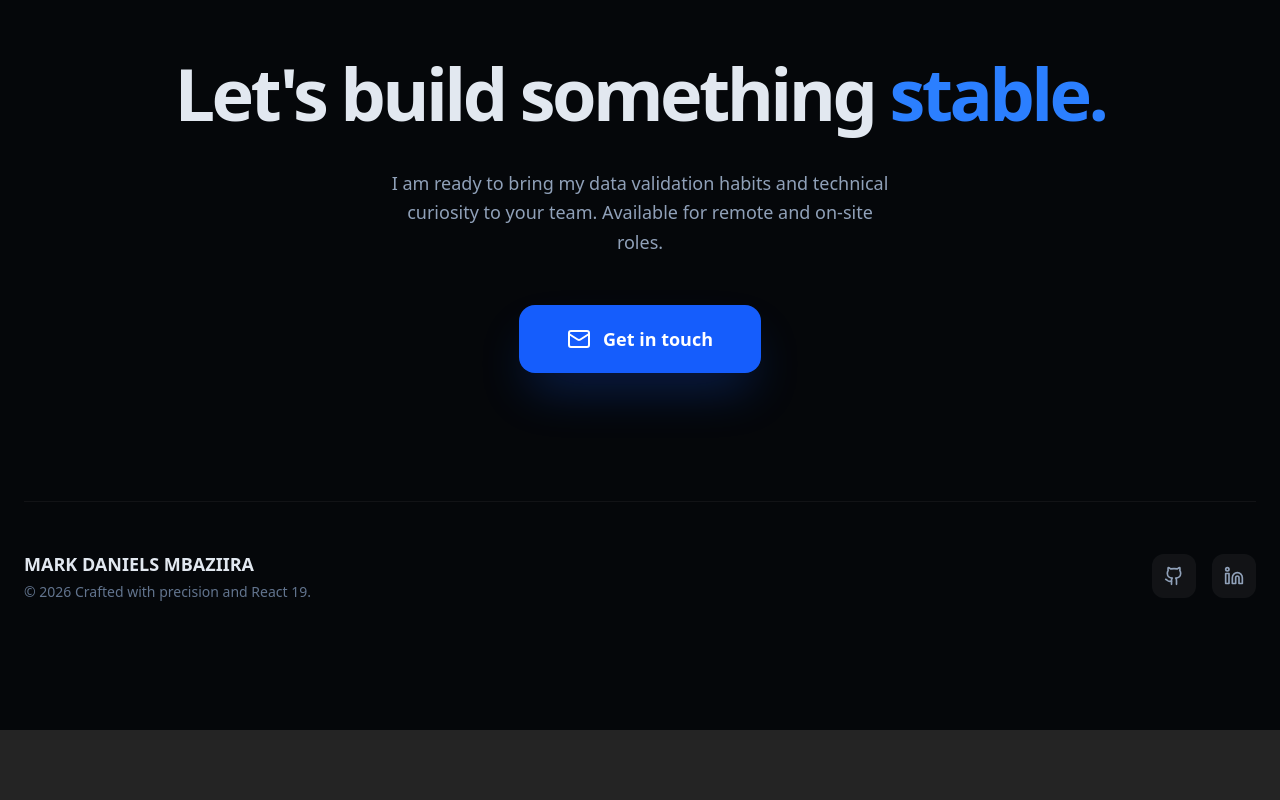
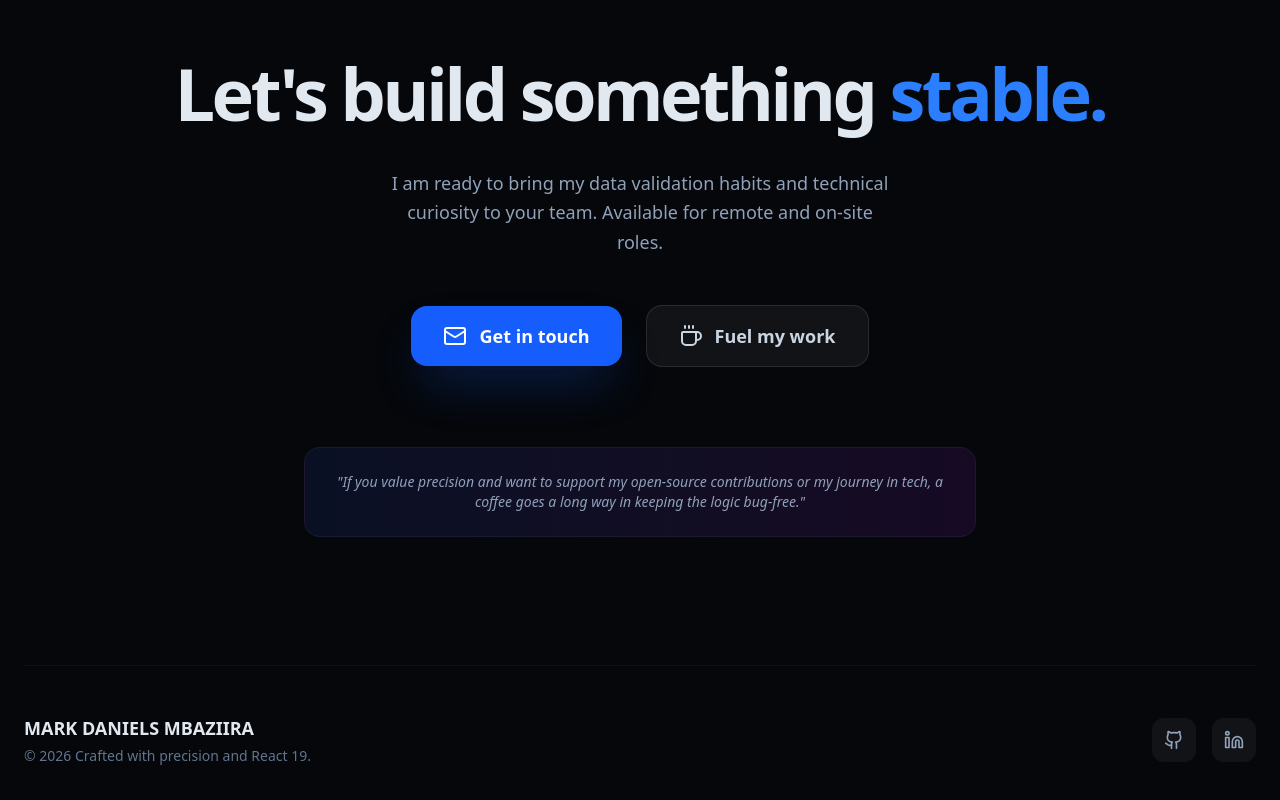
Before and after one commit to MarkDanielsMCraft/portfolio, a React (Vite) app: page / in a window 1280 px wide. Shown: the part 3592-4392 px from the top of the page. Before the commit the page ends 4322 px from the top, so only its background shows below. Built offline with nearby package versions, Linux system fonts and the light colour scheme.

Commit message:
Feat: Add Buy Me A Coffee link

```diff
--- a/src/App.jsx
+++ b/src/App.jsx
@@ -21,7 +21,8 @@ import {
   FileText,
   MapPin,
   Calendar,
-  Eye
+  Eye,
+  Coffee
 } from 'lucide-react';
 
 const App = () => {
@@ -87,8 +88,8 @@ const App = () => {
 
   const SkillBadge = ({ text, category }) => (
     <span className={`px-3 py-1 text-sm rounded-full border ${category === 'test' ? 'bg-blue-500/10 border-blue-500/30 text-blue-400' :
-        category === 'tech' ? 'bg-indigo-500/10 border-indigo-500/30 text-indigo-400' :
-          'bg-slate-500/10 border-slate-500/30 text-slate-400'
+      category === 'tech' ? 'bg-indigo-500/10 border-indigo-500/30 text-indigo-400' :
+        'bg-slate-500/10 border-slate-500/30 text-slate-400'
       }`}>
       {text}
     </span>
@@ -348,9 +349,27 @@ const App = () => {
             I am ready to bring my data validation habits and technical curiosity to your team.
             Available for remote and on-site roles.
           </p>
-          <a href={`mailto:${socialLinks.email}`} className="inline-flex items-center gap-3 bg-blue-600 hover:bg-blue-500 text-white px-12 py-5 rounded-2xl font-bold text-lg transition-all shadow-2xl shadow-blue-600/30 active:scale-95">
-            <Mail className="w-6 h-6" /> Get in touch
-          </a>
+          <div className="flex flex-col sm:flex-row gap-6 justify-center items-center">
+            <a href={`mailto:${socialLinks.email}`} className="inline-flex items-center gap-3 bg-blue-600 hover:bg-blue-500 text-white px-8 py-4 rounded-2xl font-bold text-lg transition-all shadow-2xl shadow-blue-600/30 active:scale-95">
+              <Mail className="w-6 h-6" /> Get in touch
+            </a>
+
+            <a
+              href="https://buymeacoffee.com/markdanielsmcraft"
+              target="_blank"
+              rel="noopener noreferrer"
+              className="inline-flex items-center gap-3 bg-white/5 hover:bg-[#FFDD00] hover:text-black text-slate-300 px-8 py-4 rounded-2xl font-bold text-lg transition-all border border-white/10 hover:border-[#FFDD00] active:scale-95 group"
+            >
+              <Coffee className="w-6 h-6 group-hover:animate-bounce" />
+              <span>Fuel my work</span>
+            </a>
+          </div>
+
+          <div className="mt-20 p-6 rounded-2xl bg-gradient-to-r from-blue-900/20 to-purple-900/20 border border-white/5 max-w-2xl mx-auto">
+            <p className="text-slate-400 text-sm italic">
+              "If you value precision and want to support my open-source contributions or my journey in tech, a coffee goes a long way in keeping the logic bug-free."
+            </p>
+          </div>
 
           <div className="mt-32 flex flex-col md:flex-row justify-between items-center gap-10 border-t border-white/5 pt-12">
             <div className="text-left">
```
